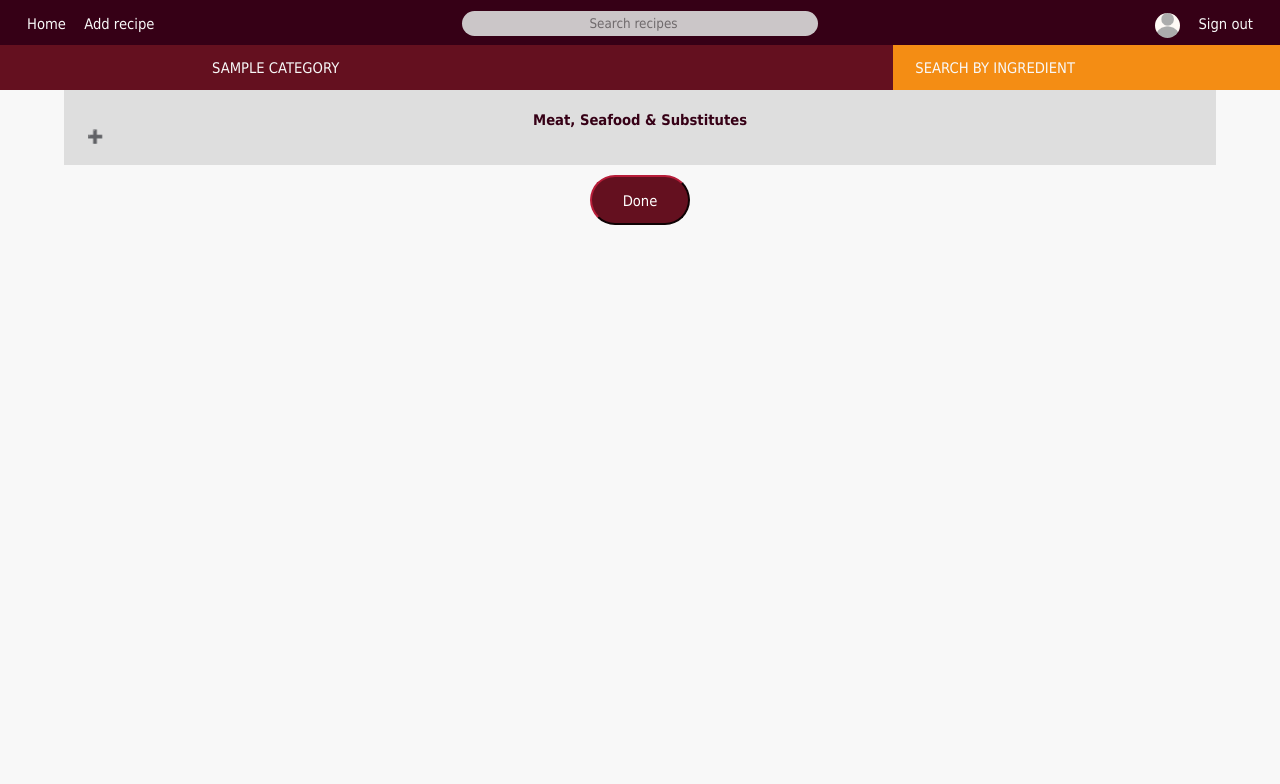
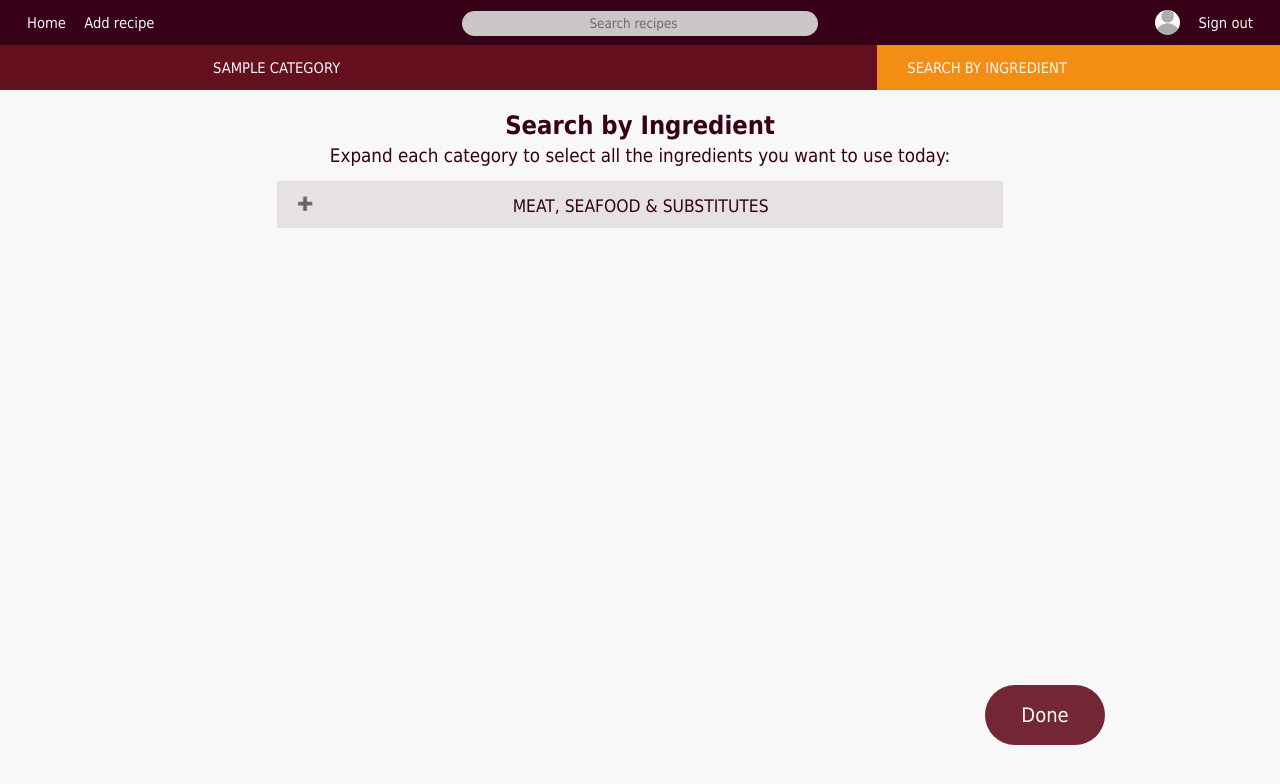
Before and after one commit to stellaevat/wad2_team1a_pantry, a Django app: page /pantry/search_by_ingredient/ in a window 1280 px wide. Shown: the top 784 px of the page. Run offline with Django 3.2, Linux system fonts and the light colour scheme; a user stored in the database is signed in; tables that the repository leaves empty hold one stand-in row (values such as "Sample post").

Commit message:
Ingredient selection html moved to separate file for re-use, some styling moved from templates to css file, some CSS added to navbar/ingredient selection/login process

```diff
--- a/pantry/templatetags/pantry_template_tags.py
+++ b/pantry/templatetags/pantry_template_tags.py
@@ -21,6 +21,10 @@ def recipe_display_grid(recipe, small=False, by_ingredient=False, selected=None)
             'selected': selected,
             'ingredients': ingredients,}
 
+@register.inclusion_tag('pantry/ingredient_selection.html')
+def get_ingredient_selection(types, ingredients):
+    return {'types': types, 'ingredients': ingredients,}
+
 @register.filter
 def get_profile_picture(user):
     user_profile = UserProfile.filter(user=user)
--- a/pantry/views.py
+++ b/pantry/views.py
@@ -198,6 +198,8 @@ def sign_in(request):
             print(f"Invalid login details: {request.session['username']}, {password}")
             context_dict['error'] = "Wrong password, try again."
 
+        return render(request, 'pantry/sign_in.html', context=context_dict)
+
     else:
         return redirect(reverse('pantry:check_email'))
 
--- a/static/styles/pantry.css
+++ b/static/styles/pantry.css
@@ -29,9 +29,8 @@ a {
 	text-decoration: none;
 }
 
-button {
-	border: none;
-	border-radius: 30px;
+.main {
+	padding-top: 110px;
 }
 
 .logo {
@@ -41,6 +40,15 @@ button {
 
 .logo img {
 	width: calc(6vw + 400px);
+}
+
+.cat-heading {
+	font-size: 19pt;
+}
+
+.cat-subheading, .login-prompt {
+	font-size: 14pt;
+	padding: 5px 0px 10px 0px;
 }
 
 .welcome-message {
@@ -71,25 +79,71 @@ button {
 	width: 0px;
 }
 
+input {
+	background-color: var(--light);
+	color: var(--dark);
+	width: calc(20vw + 200px);
+	height: 30px;
+	font-size: 11pt;
+	border: none;
+	opacity: 0.9;
+	margin-bottom: 10px;
+}
+
+button {
+	border: none;
+	border-radius: 30px;
+}
+
+.btn-continue {
+	background-color: var(--burgundy);
+	color: var(--bg);
+	height: 60px;
+	width: 120px;
+	border-radius: 30px;
+	font-size: 15pt;
+	margin: 5px;
+}
+
+.btn-back {
+	background-color: var(--dark);
+	color: var(--bg);
+	height: 60px;
+	width: 120px;
+	border-radius: 30px;
+	font-size: 15pt;
+	margin: 5px;
+}
+
+.btn-continue:hover, .btn-back:hover {
+	background-color: var(--light);
+	color: var(--dark);
+}
 
 
 /* NAVBAR & TABS */
 .navbar {
-	background-color: var(--dark);
+	position: fixed;
+	top: 0px;
+	width: 100%;
+	height: 45px;
+	line-height: 45px;
 	display: flex;
 	justify-content: space-between;
+	overflow: hidden;
+	background-color: var(--dark);
 }
 
 .navbar * {
 	background-color: var(--dark);
 	color: var(--bg);
-	vertical-align: middle;
-	text-align: center;
-	height: 45px;
-	line-height: 45px;
 	padding-left: 7px;
 	padding-right: 7px;
 	white-space: nowrap;
+}
+
+.navbar-left-align *:hover, .navbar-right-align *:hover{
+	background-color: var(--burgundy);
 }
 
 .tabs {
@@ -98,7 +152,9 @@ button {
 	justify-content: space-between;
 	width: 100%;
 	padding-left: calc(35vw - 250px);
-	padding-right: 0px;
+	padding-right: calc(35vw - 250px);
+	position: fixed;
+	top: 45px;
 }
 
 .navbar-left-align {
@@ -113,9 +170,18 @@ button {
 	float: right;
 	width: 200px;
 	text-align: right;
+	pointer-events: none;
+}
+
+.navbar-left-align *, .navbar-right-align * {
+	height: 45px;
+	line-height: 45px;
+	pointer-events: auto;
 }
 
 .profile-thumbnail * {
+	position: relative;
+	top: 7px;
 	width: 25px;
 	height: 25px;
 	border-radius: 90px;
@@ -126,49 +192,42 @@ button {
 	background-color: var(--burgundy);
 	float: left;
 	text-transform: uppercase;
+	padding-left: 15px;
+	padding-right: 15px;
 }
 
-.tab-secondary-open {
-	background-color: var(--bg);
+.tabs *:hover {
+	background-color: var(--light);
 	color: var(--burgundy);
 }
 
 .tab-primary {
-	padding-right: 0px;
+	pointer-events: none;
 }
 
-.tab-primary a * {
+.tab-primary * {
+	pointer-events: auto;
+}
+
+.tab-primary, .tab-primary * {
 	background-color: var(--orange);
 	color: var(--bg);
+	padding-right: calc(35vw - 242.5px);
 }
 
-.tab-primary a {
-	background-color: var(--orange);
-	color: var(--bg);
-	padding-left: 15px;
-	padding-right: calc(35vw - 250px);
-}
 
 .tab-primary-open a {
 	background-color: var(--bg);
 	color: var(--orange);
 }
 
-/* USER INPUT */
-.btn-light {
-	background-color: var(--light);
-	color: var(--dark);
-}
-
-.search-input {
+.search-bar * {
 	background-color: var(--light);
 	color: var(--dark);
 	width: calc(20vw + 100px);
 	height: 25px;
 	font-size: 10pt;
-	border: none;
 	border-radius: 30px;
-	opacity: 0.9;
 }
 
 
@@ -277,27 +315,58 @@ button {
 
 
 /* COLLAPSIBLE ACCORDION */
+.ingredient-selection {
+	padding: 0px calc(40vw - 235px) 0px calc(40vw - 235px);
+}
 
 .collapsible {
 	cursor: pointer;
-	padding: 18px;
+	height:45px;
 	width: 100%;
-	margin-bottom:10px;
-	text-align: left;
-	outline: none;
-	font-size: 15px;
-	background-color: rgba(211, 211, 211, 0.671);
+	border-radius: 0px;
+	padding: 15px 15px 32px 15px;
+	margin: 5px 0px 5px 0px;
 	text-align:center;
+	text-transform: uppercase;
+	background-color: var(--medium);
 }
 
-.active{
+.collapsible span {
+	position: relative;
+	right: 10px;
+	font-size: 13pt;
+}
+
+.collapsible-active, .collapsible-active * {
 	background-color: var(--orange);
+	color: var(--bg);
 }
 
 .collapsing {
 	padding: 0 18px;
 	display: none;
 	overflow: hidden;
+	justify-content: space-between;
+	flex-wrap: wrap;
+	padding: 5px 100px 5px 100px;
+}
+
+.option {
+	white-space: nowrap;
+	width: 100px;
+	text-align: left;
+}
+
+.option label {
+	position: relative;
+	bottom: 2px;
+}
+
+.checkbox {
+	width: 15px;
+	height: 15px;
+	margin: 0px;
+	padding: 0px;
 }
 
 .collapsible:after {
@@ -307,8 +376,14 @@ button {
 	margin-left: 5px;
 }
 
-.active:after {
+.collapsible-active:after {
 	content: "\2796";
+}
+
+#ingr-btn {
+	position: fixed;
+	bottom: 50px;
+	right: calc(25vw - 150px);
 }
 
 
--- a/templates/pantry/base.html
+++ b/templates/pantry/base.html
@@ -24,9 +24,9 @@
 				{% endif %}
 			</div>
 
-			<form id="search-bar" method="post", action="{% url 'pantry:keyword_search_results' %}">
+			<form class="search-bar" method="post", action="{% url 'pantry:keyword_search_results' %}">
 				{% csrf_token %}
-				<input class="search-input" type="search" placeholder="Search recipes" aria-label="Search" name="searched">
+				<input type="search" placeholder="Search recipes" aria-label="Search" name="searched">
 			</form>
 
 			<div class="navbar-right-align">
@@ -43,20 +43,16 @@
 					<a href="{% url 'pantry:check_email' %}">Sign Up/In</a>
 				{% endif %}
 			</div>
+
+			<div class="tabs">
+				{% get_tabs category %}
+				<a class="tab-primary" href="{% url 'pantry:search_by_ingredient' %}">
+					<span>Search by Ingredient</span>
+				</a>
+			</div>
 		</header>
 
-		<div class="navbar">
-			<div class="tabs">
-				{% get_tabs category %}
-				<div class="tab-primary">
-					<a href="{% url 'pantry:search_by_ingredient' %}">
-						<span>Search by Ingredient</span>
-					</a>
-				</div>
-			</div>
-		</div>
-
-		<div>
+		<div class="main">
 			{% block body_block %}
 			{% endblock %}
 		</div>
--- /dev/null
+++ b/templates/pantry/ingredient_selection.html
@@ -0,0 +1,39 @@
+{% load staticfiles %}
+{% load pantry_template_tags %}
+
+<form class="ingredient-selection" action = "">
+	{% for t in types %}
+		<button type="button" class="collapsible"><span>{{ t }}</span></button>
+		<div class="collapsing">
+			{% for ingredient in ingredients|get_item:t %}
+				<div class="option">
+					<input class="checkbox" type="checkbox" id="{{ ingredient }}" name="{{ ingredient }}" value="{{ ingredient }}">
+					<label for="{{ ingredient }}">{{ ingredient }}</label>
+				</div>
+				{% if forloop.counter|divisibleby:3 %}
+					<div class="line-break" style="width:100%"></div>
+				{% endif %}
+			{% endfor %}
+		</div>
+	{% endfor %}
+	<br />
+	<input class="btn-continue" id="ingr-btn" type="submit" value="Done">
+</form>
+
+<script>
+	//This script is from w3schools.org and has been slightly changed
+	var collapsible = document.getElementsByClassName("collapsible");
+	var i;
+
+	for (i = 0; i < collapsible.length; i++) {
+		collapsible[i].addEventListener("click", function() {
+			this.classList.toggle("collapsible-active");
+			var collapsing = this.nextElementSibling;
+			if (collapsing.style.display === "flex") {
+				collapsing.style.display = "none";
+			} else {
+				collapsing.style.display = "flex";
+			}
+		});
+	}
+</script>
--- a/templates/pantry/search_by_ingredient.html
+++ b/templates/pantry/search_by_ingredient.html
@@ -7,38 +7,11 @@
 {% endblock %}
 
 {% block body_block %}
+	<h1 class="cat-heading"> Search by Ingredient</h1>
+	<p class="cat-subheading"> Expand each category to select all the ingredients you want to use today:</p>
 	{% if types %}
-	<form action = "">
-		{% for t in types %}
-			<button type="button" class="collapsible" style="width:90%;height:75px;border-radius:0px;"><strong>{{ t }}</strong><br /></button>
-			<div class="collapsing" style="padding:10px">
-			{% for ingredient in ingredients|get_item:t %}
-				<input type="checkbox" id="{{ ingredient }}" name="{{ ingredient }}" value="{{ ingredient }}">
-				<label for ="{{ ingredient }}" >{{ ingredient }}</label>
-			{% endfor %}
-			</div>
-		{% endfor %}
-		<br />
-		<input type="submit" value="Done" style="color:white; background-color:var(--burgundy); height:50px; width:100px;border-radius: 25px;border-color: var(--burgundy);">
-	</form>
+		{% get_ingredient_selection types ingredients %}
+	{% else %}
+		<p class="info-message">No ingredients to display yet. Try browsing categories or use the search bar!</p>
 	{% endif %}
-
-<script>
-	//This script is from w3schools.org and has been slightly changed
-	var collapsible = document.getElementsByClassName("collapsible");
-	var i;
-
-	for (i = 0; i < collapsible.length; i++) {
-		collapsible[i].addEventListener("click", function() {
-			this.classList.toggle("active");
-			var collapsing = this.nextElementSibling;
-			if (collapsing.style.display === "block") {
-				collapsing.style.display = "none";
-			} else {
-				collapsing.style.display = "block";
-			}
-		});
-	}
-</script>
-
 {% endblock %}
--- a/templates/pantry/sign_in.html
+++ b/templates/pantry/sign_in.html
@@ -14,7 +14,7 @@
 
 	<div class="login-area">
 		{% if success %}
-			<p class="login-success">{{ success }}</p>
+			<p class="login-prompt">{{ success }}</p>
 			<a class="btn-continue" href="{% url 'pantry:user_profile' username %}">View profile</a>
 		{% else %}
 			<p class="login-prompt">Sign in with your password:</p>
--- a/templates/pantry/tabs.html
+++ b/templates/pantry/tabs.html
@@ -1,17 +1,15 @@
 {% if tabs %}
 	{% for tab in tabs %}
-		<div class="tab">
-			{% if tab == current_tab %}
-				<a class="tab-secondary-open" href="{% url 'pantry:show_category' tab.slug %}">{{ tab.name }}</a>
-			{% else %}
-				<a class="tab-secondary" href="{% url 'pantry:show_category' tab.slug %}">{{ tab.name }}</a>
-			{% endif %}
-		</div>
+		{% if tab == current_tab %}
+			<a class="tab-secondary-open" href="{% url 'pantry:show_category' tab.slug %}">{{ tab.name }}</a>
+		{% else %}
+			<a class="tab-secondary" href="{% url 'pantry:show_category' tab.slug %}">{{ tab.name }}</a>
+		{% endif %}
 	{% endfor %}
 {% else %}
-	<div class="tab"></div>
-	<div class="tab"></div>
-	<div class="tab"></div>
-	<div class="tab"></div>
-	<div class="tab"></div>
+	<div class="tab-secondary"></div>
+	<div class="tab-secondary"></div>
+	<div class="tab-secondary"></div>
+	<div class="tab-secondary"></div>
+	<div class="tab-secondary"></div>
 {% endif %}
```
Also changed, not shown: other parts of static/styles/pantry.css (+2 -22 lines), pantry/migrations/0001_initial.py, templates/pantry/home.html (indentation only).
